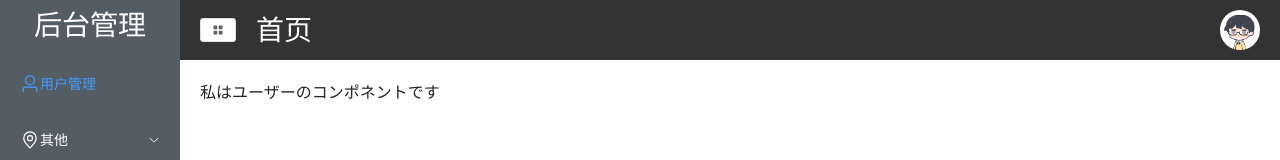
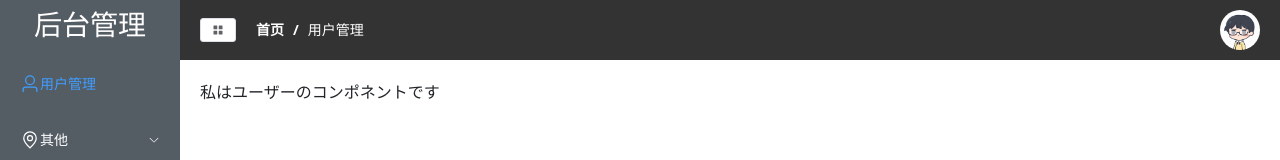
Before and after one commit to GWillS163/vuelearn, a Vue app: page /#/home in a window 1280 px wide. Both pictures are taken after a click on the item "用户管理". Shown: the top 160 px of the page. Built offline with nearby package versions, Linux system fonts and the light colour scheme.

Commit message:
L18_breadCrumb_Okay

```diff
--- a/src/components/CommonAside.vue
+++ b/src/components/CommonAside.vue
@@ -47,9 +47,11 @@
 
 <script>
 import { useRouter } from 'vue-router'
+import {useStore} from "vuex";
 export default {
   name: "CommonAside",
   setup() {
+      const store = useStore();
       const list = [
         {
           label: "用户管理",
@@ -96,6 +98,8 @@
         router.push({
           name: item.name,
         });
+      // vuex 来管理
+      store.commit("selectMenu", item);
       }
 
   return {
--- a/src/components/CommonHeader.vue
+++ b/src/components/CommonHeader.vue
@@ -4,7 +4,13 @@
       <el-button value="Menu" icon="menu" size="small"
       @click="handleCollapse"
       ></el-button>
-      <h3>首页</h3>
+      <el-breadcrumb separator="/" class="bread">
+<!--        首页一定存在，所以写死-->
+        <el-breadcrumb-item :to="{ path: '/' }">首页</el-breadcrumb-item>
+
+        <el-breadcrumb-item :to="current.path" v-if="current">{{ current.label }}</el-breadcrumb-item>
+
+    </el-breadcrumb>
     </div>
     <div class="r-content">
       <el-dropdown>
@@ -28,7 +34,7 @@
 
 
 <script>
-import {  defineComponent } from "vue-demi";
+import {  computed, defineComponent } from "vue-demi";
 // import { useRouter } from "vue-router";
 import { useStore } from "vuex";
 export default defineComponent({
@@ -45,10 +51,15 @@
     let handleCollapse = () => {
       store.commit("updateIsCollapse", "233");
     }
+    // 面包屑 通信
+    const current = computed(() => {
+      return store.state.currentMenu;
+    });
 
     return {
       getImageUrl,
-      handleCollapse
+      handleCollapse,
+      current
     }
   },
   name: 'CommonHeader'
@@ -98,4 +109,8 @@
 a {
   color: #42b983;
 }
+.bread /deep/ span {
+  color: #ffffff !important;
+  cursor: pointer;
+}
 </style>
--- a/src/store/index.js
+++ b/src/store/index.js
@@ -2,12 +2,21 @@
 import { createStore } from 'vuex'
 export default createStore({
     state: {
-        isCollapse: true
+        isCollapse: true,
+        currentMenu: null,
     },
     mutations: {
         updateIsCollapse(state, payload) {
             console.log(payload);
             state.isCollapse = !state.isCollapse
+        },
+        selectMenu(state, payload) {
+            // judge
+            if (payload.name === 'home') {
+                state.currentMenu = null
+            } else {
+                state.currentMenu = payload
+            }
         }
     }
 })
```
